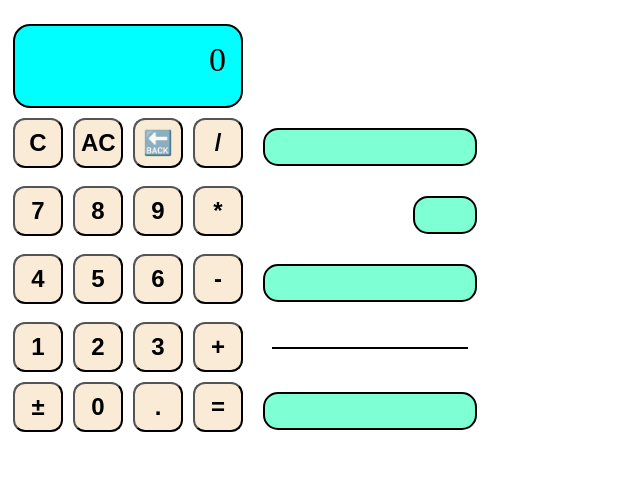
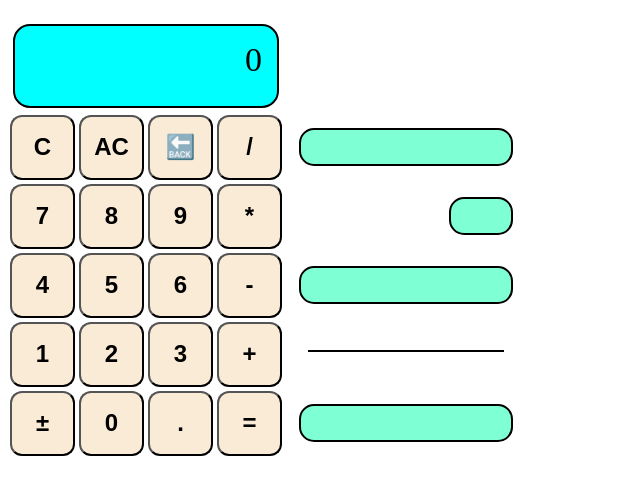
Before and after one commit to adamulrich/javascript_calculator, a plain HTML site: page index.html in a window 1280 px wide. Shown: the part 69-564 px from the top of the page, without its empty margins (0-640 px from the left). Drawn offline with Linux system fonts and the light colour scheme.

Commit message:
updated style

```diff
--- a/styles/style.css
+++ b/styles/style.css
@@ -12,9 +12,9 @@ main {
 }
 
 .input_button, .operator_button, .control_button {
-    height: 50px;
-    width: 50px;
-    margin: 5px;
+    height: 65px;
+    width: 65px;
+    margin: 2px;
     border-radius: 0.5em;
     font-size: x-large;
     font-weight: bolder;
```
